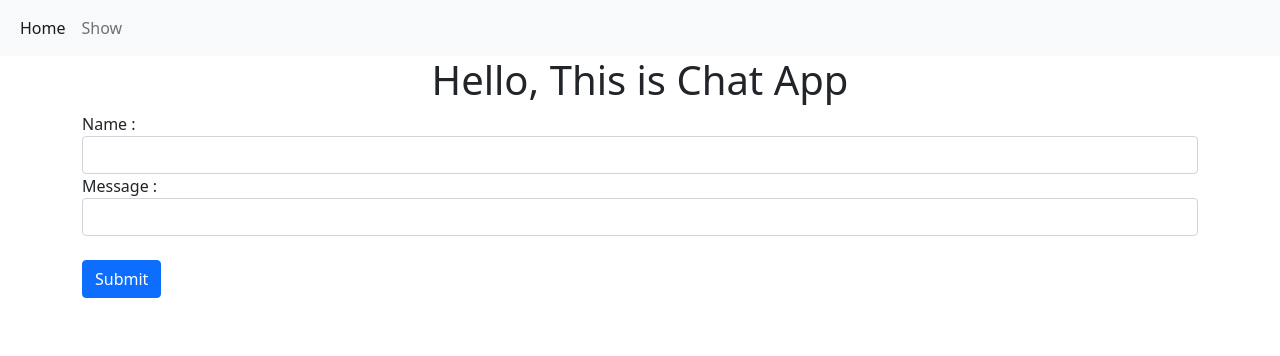
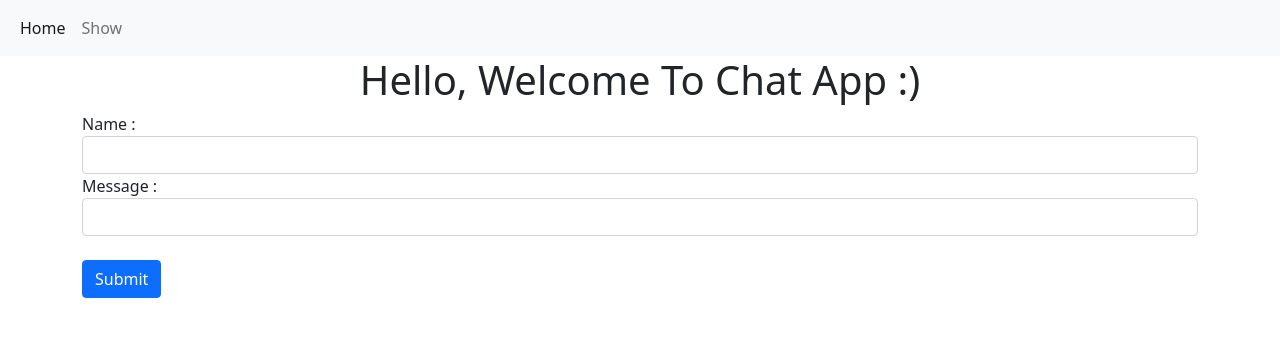
Before and after one commit to Ranjith-P-07/Greeting_App, a Django app: page / in a window 1280 px wide. Shown: the top 356 px of the page. Run offline with Django 3.2, Linux system fonts and the light colour scheme.

Commit message:
"Add: Changed some Home Page UI"

```diff
--- a/greetingApp/templates/greetingApp/index.html
+++ b/greetingApp/templates/greetingApp/index.html
@@ -28,7 +28,7 @@
     </div>
     </nav>
     <div class="container">
-    <h1 class="text-center">Hello, This is Chat App</h1>
+    <h1 class="text-center">Hello, Welcome To Chat App :) </h1>
     <form autocomplete="off" method="post" action = "">
      {% csrf_token %}
         <div class="form-group">
@@ -39,7 +39,7 @@
              <label for="message">Message : </label>
              <input type="text" class="form-control" id="message" name="message">
         </div>
-        <br>
+         <br>
         <button type="submit" class="btn btn-primary">Submit</button>
     </form>
     </div>
```
